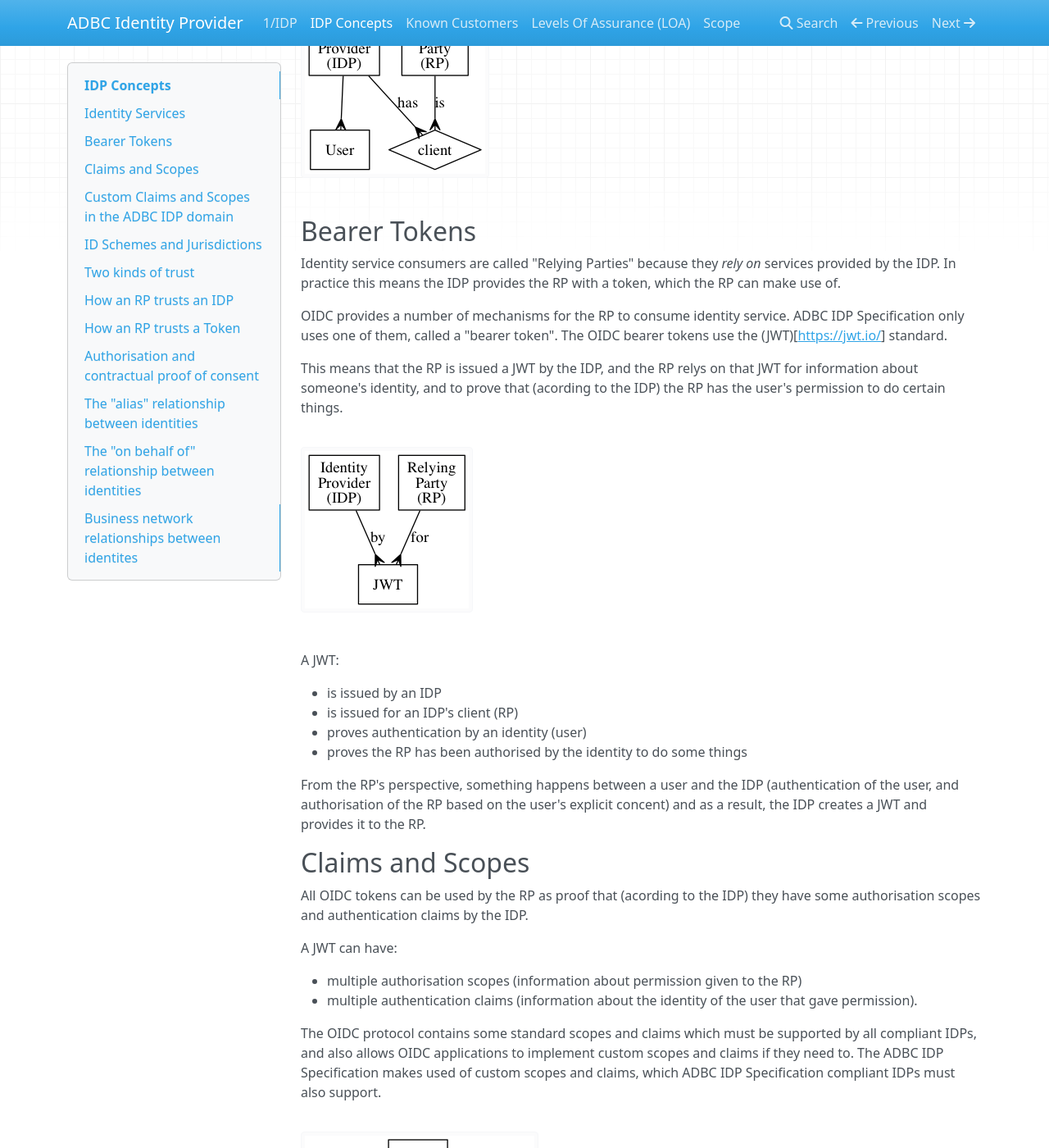
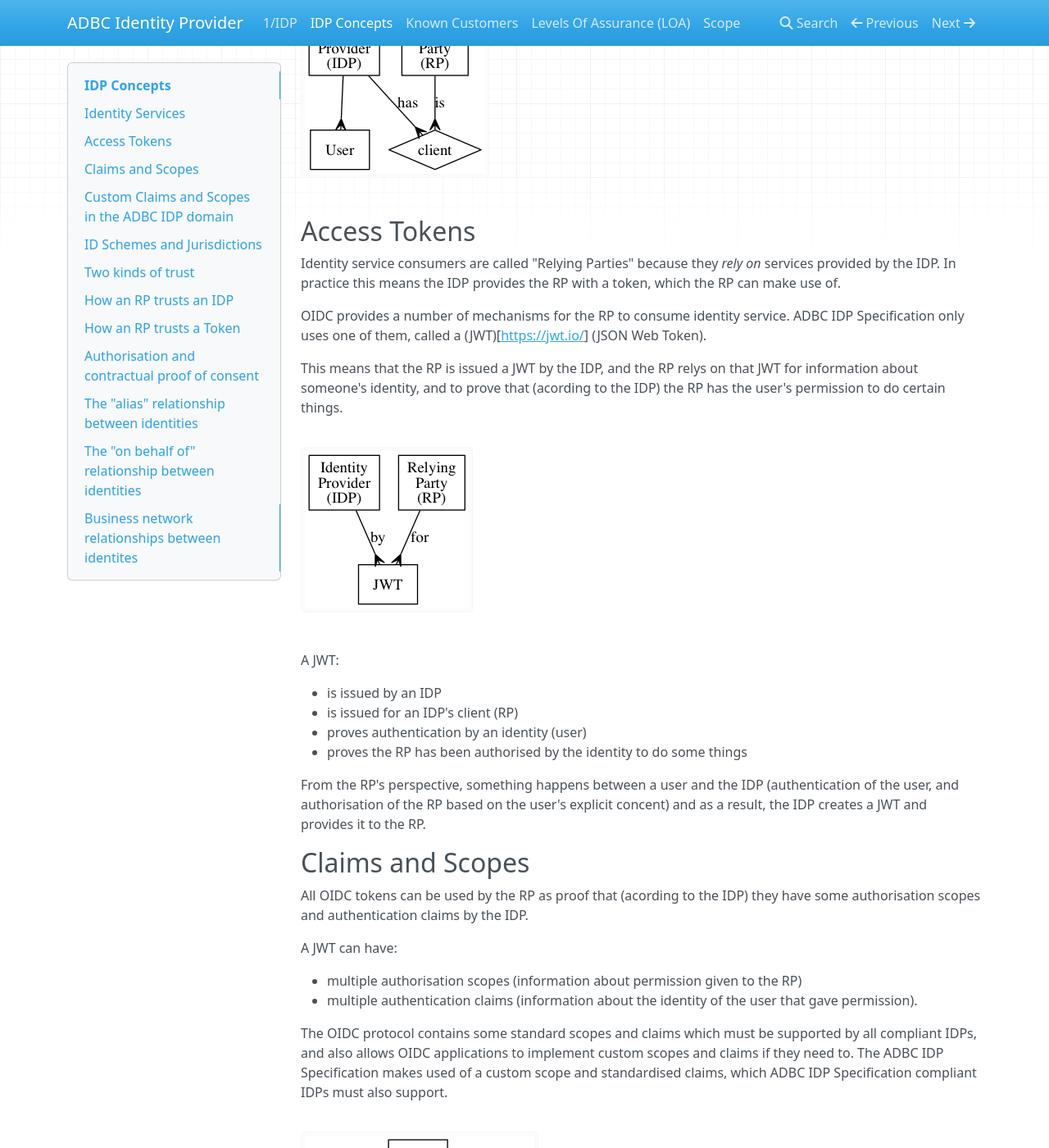
Before and after one commit to ausdigital/ausdigital-idp, an MkDocs documentation site: the page built from docs/concepts.md, in a window 1280 px wide and 1400 px high, scrolled down 530 px. Shown: the whole window at 82% size. Built offline with MkDocs 1.6.1, drawn with Linux system fonts in a browser that asks for light colours; nearby versions of some CDN libraries.

Commit message:
remove misleading word  from concepts.md

```diff
--- a/docs/concepts.md
+++ b/docs/concepts.md
@@ -25,23 +25,21 @@ authorisation (to RPs).
 ![identity services ERD](images/identity_services.png)
 
 
-## Bearer Tokens
+## Access Tokens
 
 Identity service consumers are called "Relying Parties" because they
 *rely on* services provided by the IDP. In practice this means the IDP
 provides the RP with a token, which the RP can make use of.
 
 OIDC provides a number of mechanisms for the RP to consume identity
-service. ADBC IDP Specification only uses one of them, called a "bearer
-token". The OIDC bearer tokens use the (JWT)\[<https://jwt.io/>\]
-standard.
+service. ADBC IDP Specification only uses one of them, called a (JWT)[<https://jwt.io/>] (JSON Web Token).
 
 This means that the RP is issued a JWT by the IDP, and the RP relys on
 that JWT for information about someone's identity, and to prove that
 (acording to the IDP) the RP has the user's permission to do certain
 things.
 
-![bearer token ERD](images/bearer_tokens.png)
+![JWT ERD](images/jwt.png)
 
 A JWT:
 
@@ -70,8 +68,7 @@ A JWT can have:
 The OIDC protocol contains some standard scopes and claims which must be
 supported by all compliant IDPs, and also allows OIDC applications to
 implement custom scopes and claims if they need to. The ADBC IDP
-Specification makes used of custom scopes and claims, which ADBC IDP
-Specification compliant IDPs must also support.
+Specification makes used of a custom scope and standardised claims, which ADBC IDP Specification compliant IDPs must also support.
 
 ![claims and scopes ERD](images/claims_and_scopes.png)
 
```
Also changed, not shown: docs/images/jwt.png (renamed from docs/images/bearer_tokens.png).
